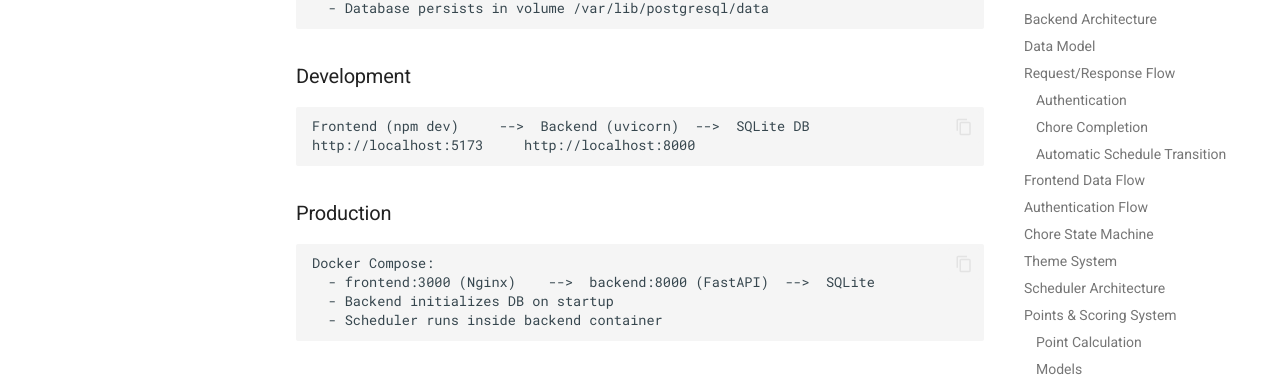
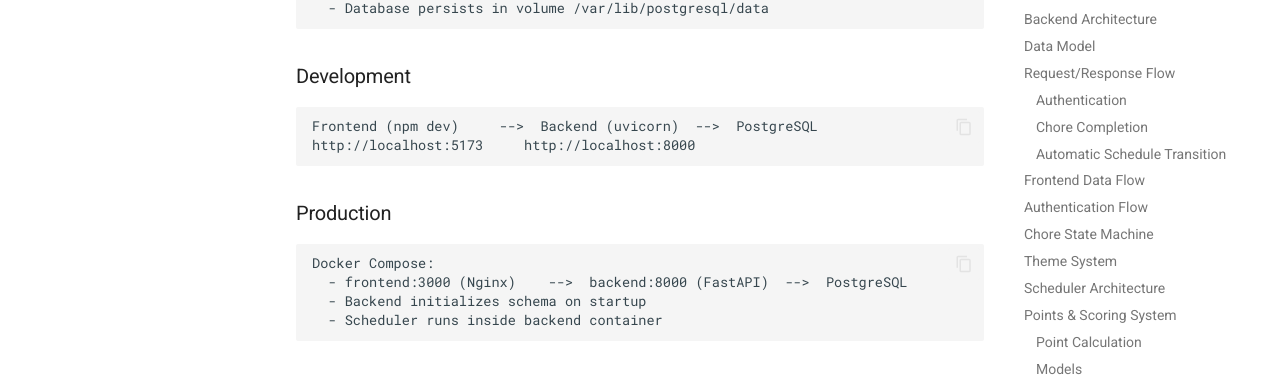
Before and after one commit to derekwinters/chores-web, an MkDocs documentation site: the page built from docs/ARCHITECTURE.md, in a window 1280 px wide and 900 px high, scrolled down 9437 px. Shown: the part 143-529 px from the top of the window. Built offline with MkDocs 1.6.1 and Material for MkDocs 9.7.7, drawn with Linux system fonts in a browser that asks for light colours; comment, search, counter and statistics services are not loaded.

Commit message:
fix: Correct SQLite references to PostgreSQL in architecture diagrams
Updated all architecture diagrams and deployment descriptions to reflect PostgreSQL as the primary database instead of outdated SQLite references.

````diff
--- a/docs/ARCHITECTURE.md
+++ b/docs/ARCHITECTURE.md
@@ -7,7 +7,7 @@ graph TB
     Client["Browser Client<br/>(React)"]
     Frontend["Frontend<br/>(React SPA)"]
     API["REST API<br/>(FastAPI)"]
-    DB["Database<br/>(SQLite)"]
+    DB["Database<br/>(PostgreSQL)"]
     Scheduler["Scheduler<br/>(APScheduler)"]
 
     Client -->|HTTP| Frontend
@@ -92,7 +92,7 @@ graph TB
     ChoreLog["ChoreLog"]
     TokenBlacklist["TokenBlacklist"]
 
-    Database["SQLite Database"]
+    Database["PostgreSQL Database"]
 
     API --> Routers
 
@@ -392,7 +392,7 @@ Docker Compose:
 ### Development
 
 ```
-Frontend (npm dev)     -->  Backend (uvicorn)  -->  SQLite DB
+Frontend (npm dev)     -->  Backend (uvicorn)  -->  PostgreSQL
 http://localhost:5173     http://localhost:8000
 ```
 
@@ -400,8 +400,8 @@ http://localhost:5173     http://localhost:8000
 
 ```
 Docker Compose:
-  - frontend:3000 (Nginx)    -->  backend:8000 (FastAPI)  -->  SQLite
-  - Backend initializes DB on startup
+  - frontend:3000 (Nginx)    -->  backend:8000 (FastAPI)  -->  PostgreSQL
+  - Backend initializes schema on startup
   - Scheduler runs inside backend container
 ```
 
````
